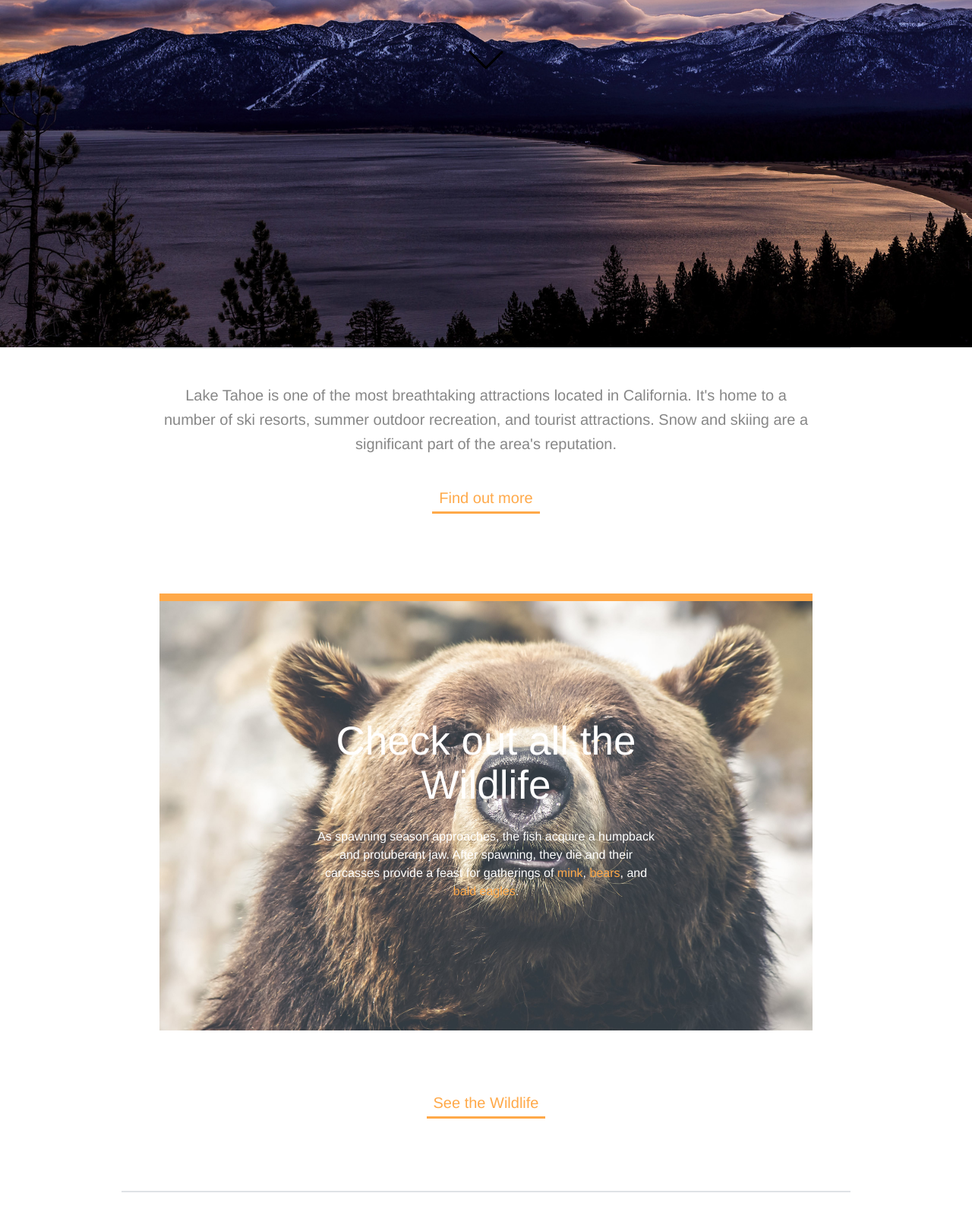
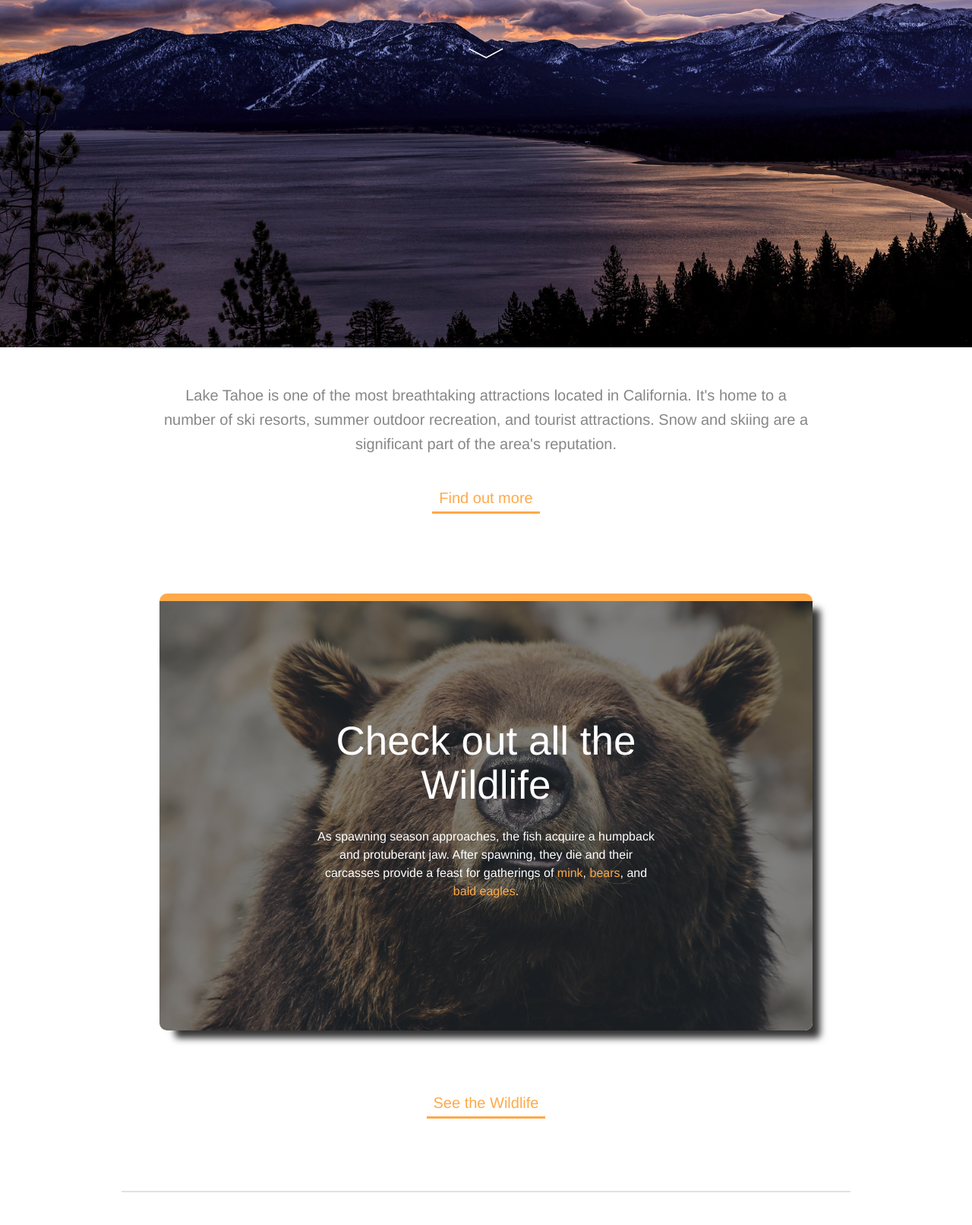
Before and after one commit to Jlopez20515/lake-tahoe, a plain HTML site: page index.html in a window 1280 px wide. Shown: the part 417-2029 px from the top of the page at 76% size. Drawn offline with Linux system fonts and the light colour scheme.

Commit message:
modified img and border radius and added a down arrow

```diff
--- a/css/styles.css
+++ b/css/styles.css
@@ -16,6 +16,7 @@ h1 {
   text-transform: uppercase;
   font-weight: normal;
   line-height: 1.3;
+  text-shadow: 5px 8px 5px #222;
 }
 
 h2 {
@@ -35,6 +36,16 @@ h3 {
 img {
   max-width: 100%;
   margin-bottom: 20px;
+  border-radius: 10px;
+}
+
+ul,
+ol {
+  margin: 30px 0;
+}
+
+li {
+  margin-bottom: 10px;
 }
 
 /* Pseudo-classes ------------------ */
@@ -124,19 +135,17 @@ a:active {
 
 .wildlife {
   color: white;
-  background-color: #434a52;
   padding: 18% 24%;
   border-top: 10px solid #ffa949;
   margin: 105px 0 60px;
-  background-image: url('../img/bear.jpg');
-  background-repeat: no-repeat;
-  background-position: center;
+  background: linear-gradient( rgba(0, 0, 0, 0.5), rgba(0, 0, 0, 0.5) ), url('../img/bear.jpg') no-repeat center;
   background-size: cover;
-  box-sizing: border-box;
+  box-shadow: 15px 15px 10px -5px rgba(0, 0, 0, .8);
+  border-radius: 10px;
 }
 
 .arrow {
-  width: 50px;
+  width: 60px;
 }
 
 /* Floated columms ------------------- */
--- a/index.html
+++ b/index.html
@@ -8,7 +8,7 @@
     <header id="top" class="main-header">
       <span class="title">Journey Through the Sierra Nevada Mountains</span>
       <h1>Lake Tahoe, California</h1>
-      <img class="arrow" src="img/down-arrow.svg" alt="Down arrow">
+      <img class="arrow" src="img/down-arrow.png" alt="Down arrow">
     </header>
 
 		<div class="primary-content t-border">
```
Also changed, not shown: img/down-arrow.png (added).
